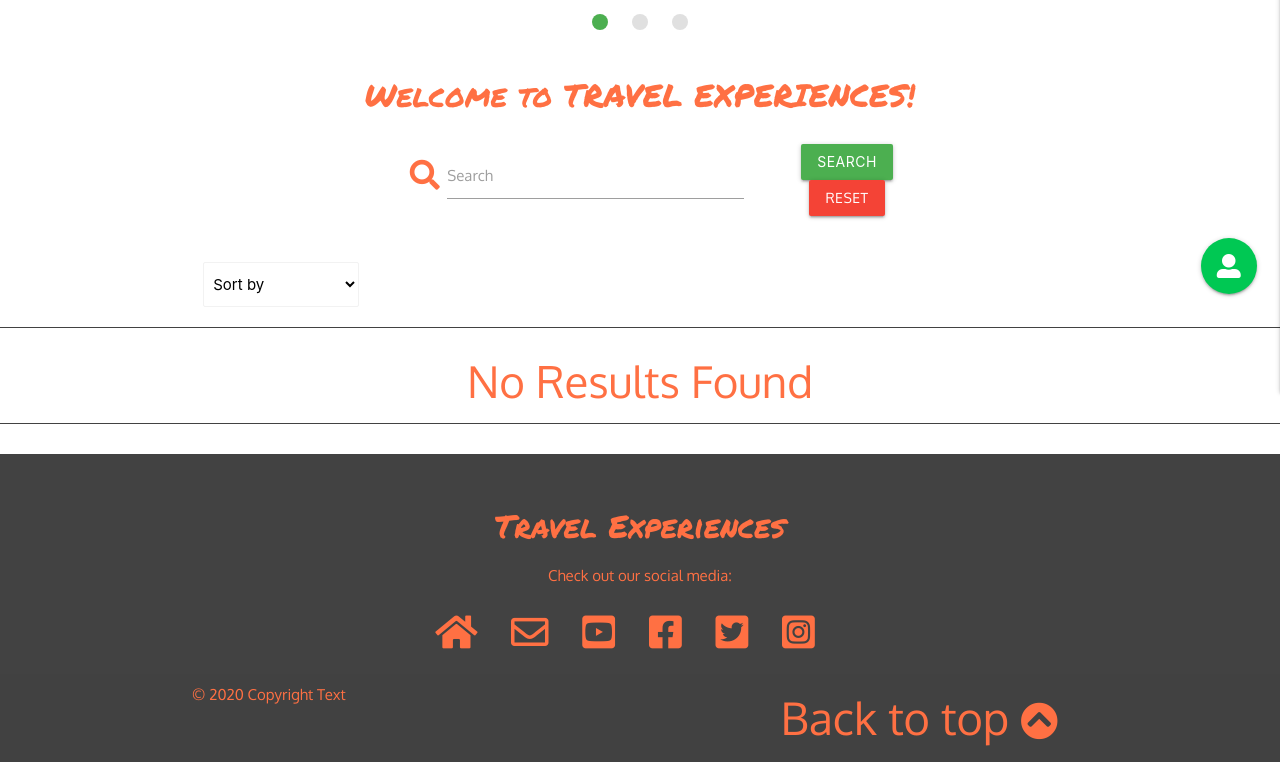
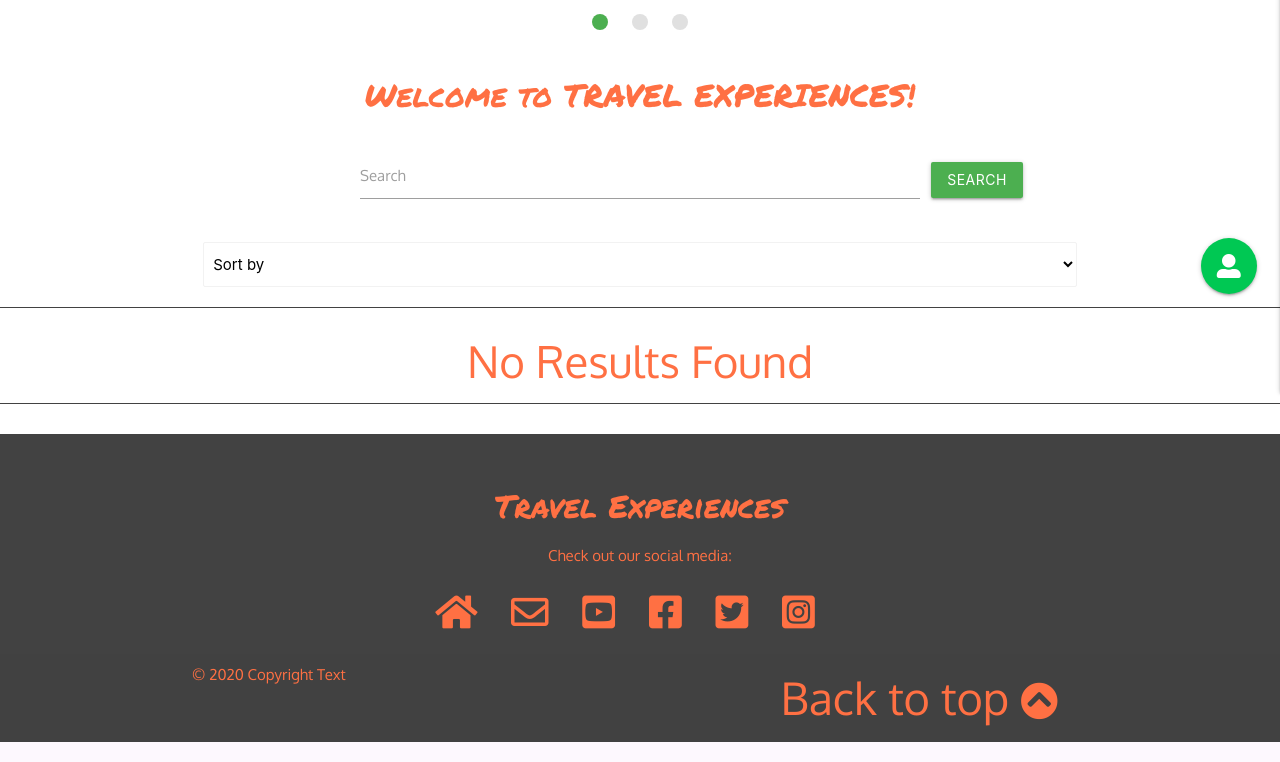
Before and after one commit to Vlad-404/travel_experiences, a Flask app: page / in a window 1280 px wide. Shown: the part 468-1230 px from the top of the page. Run offline with Flask 2, Linux system fonts and the light colour scheme; data that the repository does not hold is empty; some libraries are stand-ins or nearby versions.

Commit message:
Sorted styling for search and sort area in experiences_home.html

```diff
--- a/app.py
+++ b/app.py
@@ -270,7 +270,9 @@ def deletexp(experience_id):
     flash("You have succesfully removed your experience")
 
     return render_template(
-            "profile.html", username=session["user"])
+            "profile.html",
+            username=session["user"],
+            experiences=experiences)
 
 
 if __name__ == "__main__":
--- a/templates/experiences_home.html
+++ b/templates/experiences_home.html
@@ -4,73 +4,67 @@
 <!-- title, search bar and sort tools -->
 <h1 class="center-align marker-font deep-orange-text text-lighten-1">Welcome to TRAVEL EXPERIENCES!</h1>
     <div class="container">
-        <div class="row">
 
         <!-- search box -->
-                <form action="{{ url_for('search')}}" method="POST" class="col s8 offset-s2">
-                    <div class="row valign-wrapper center-align">
-                        <div class="col s12 m8 offset-m1 input-field">
-                            <i class="fas fa-search prefix deep-orange-text text-lighten-1"></i>
-                            <input type="text" name="query" id="query" minlength="3" class="validate" required>
+        <form action="{{ url_for('search')}}" method="POST" class="row center-align">
+			<div class="col s12 valign-wrapper">
+				<div class="input-field col s12 m8 offset-m2">
+					<input id="query" name="query" type="text" minlength="3" class="validate" required>
 					<label for="query">Search</label>
 				</div>
-                        <div class="col s12 m4">
-                            <button type="submit" class="btn green white-text">
+                <button type="submit" class="btn green">
                         Search
                 </button>
-                            <a href="{{ url_for('experiences_home') }}" class="red btn">Reset</a>
-                        </div>
 			</div>
         </form>
-                <!--<i class="fas fa-search"></i><input id="search" placeholder="Search">
-                <div class="search-results"></div>-->
-        </div>
 
+        <!-- Container for experiences -->
         <div class="row valign-wrapper">
-            <!-- Sort box -->
-            <form action="{{ url_for('sorter') }}" method="POST">
-                <span class="col s12">
+
+            <!-- Sorter -->
+            <form action="{{ url_for('sorter') }}" method="POST" class="col s12">
+                <div>
                     <select id="sorter" name="sorter" class="browser-default align-left" onchange="this.form.submit()">
                         <option value="" disabled selected>Sort by</option>
                         <option value="country">Country</option>
                         <option value="user">User</option>
                         <option value="recommendation">Recommendation</option>
                     </select>
-                </span>
+                </div>
             </form>
 
+            <!-- Button for creating new experience if user is logged in -->
             {% if session.user %}
-            <span class="col s6">
-                <a href="{{ url_for('imageupload') }}">
-                    <button class="btn btn-large green white-text">New</button>
-                </a>
-            </span>
+                <button href="{{ url_for('imageupload') }}" class="col s12 m4 offset-m8 btn btn-large green">New</button>
             {% endif %}
         </div>
     </div>
 
-<!-- Experiences slider -->
+<!-- Experiences container -->
 <section class="borders">
     <div class="container">
 
+        <!-- Condition for search  -->
         {% if experiences %}
         <div class="row margin-above">
 
             {% for experience in experiences %}
-            <!-- Cards slider -->
+            <!-- Cards -->
                 <div class="col s12 m6 xl4">
                     <div class="card card-xl">
+
                         <!-- Card image -->
                         <div class="card-image">
                                 <a href="{{ url_for('moreinfo', experience_id=experience._id) }}">
                                     <img src="{% if experience.imagelink %}{{ experience.imagelink }}{% else %}../static/images/sample-1.jpg{% endif %}" alt="{{ experience.title }} image" class="static-height">
                                 </a>
                         </div>
+
                         <!-- Card content -->
                         <div class="card-content">
                             <p class="left-align deep-orange-text text-lighten-1 typewritter-font">{{ experience.title }}</p>
                             <ul>
-                                <li><strong>Location: </strong><span class="typewritter-font truncate">{{ experience.location }}, {{ experience.country_name }}</span></li>
+                                <li class="truncate"><strong>Location: </strong><span class="typewritter-font">{{ experience.location }}, {{ experience.country_name }}</span></li>
                                 <li><strong>Recommendation: </strong><span class="typewritter-font">{{ experience.recommendation }}</span></li>
                                 <li><strong>Created by: </strong>{{ experience.created_by }}</li>
                                 <li><strong>Duration: </strong><span class="typewritter-font">{{ experience.duration }}</span></li>
@@ -79,6 +73,7 @@
                                 <li class="truncate"><strong>Description: </strong><span class="typewritter-font">{{ experience.description }}</span></li>
                             </ul>
                         </div>
+
                         <!-- Link to read more -->
                         <div class="card-action center-align">
                             <a href="{{ url_for('moreinfo', experience_id=experience._id) }}">Read more...</a>
@@ -87,7 +82,7 @@
                 </div>
             {% endfor %}
 
-            <!-- Pagination for container
+            <!-- Pagination for container - see readme for features left to implement
             <div class="row">
                 <ul class="pagination center-align">
                     <li class="disabled"><a href="#!"><i class="fas fa-chevron-left"></i></a></li>
@@ -102,6 +97,7 @@
         </div>
 
         {% else %}
+            <!-- If nothing is found with search, this container is diplayed -->
             <h3 class="center-align deep-orange-text text-lighten-1 oxygen-font">
                 No Results Found
             </h3>
```
Lines whose indentation alone changed are shown as unchanged.
